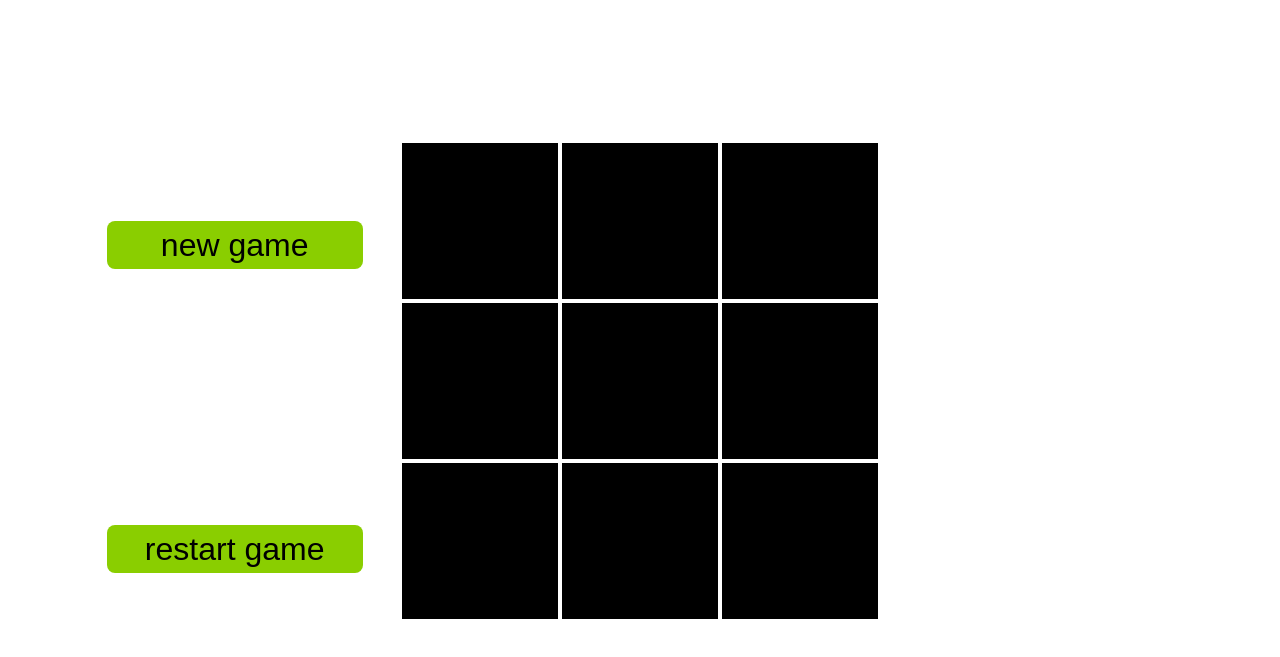
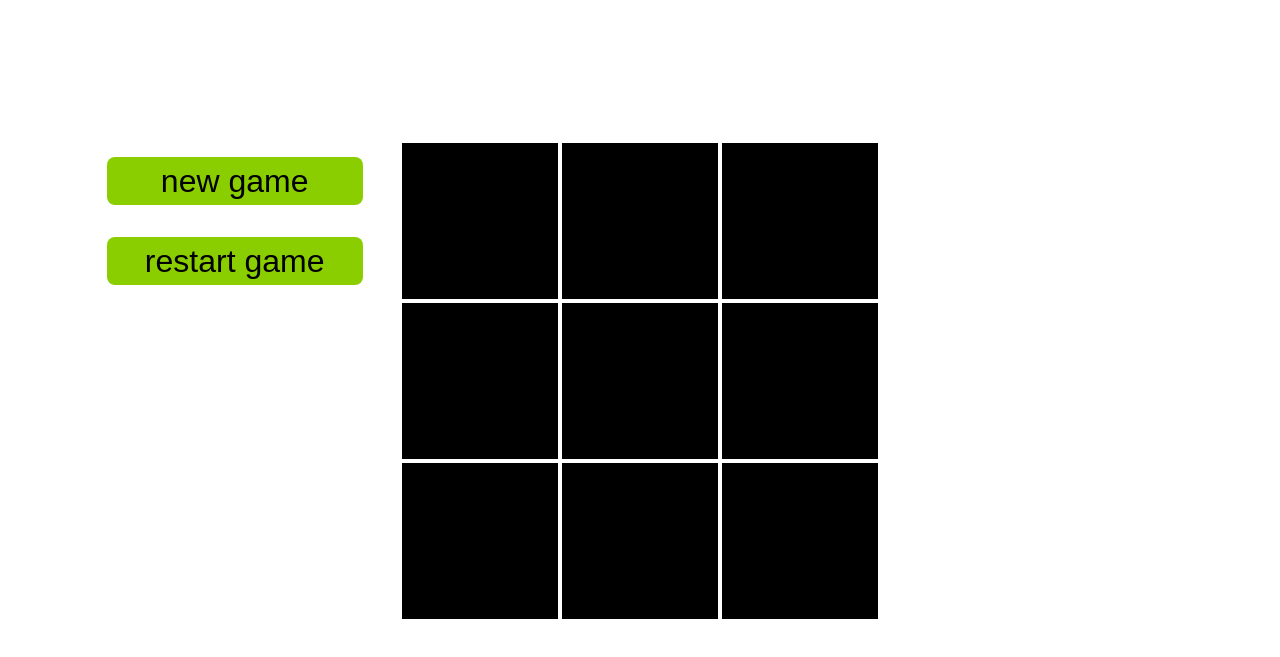
Before and after one commit to mtj8/odin-tictactoe, a plain HTML site: page index.html in a window 1280 px wide. Shown: the part 83-740 px from the top of the page. Drawn offline with Linux system fonts and the light colour scheme.

Commit message:
tiki taka toka

```diff
--- a/style.css
+++ b/style.css
@@ -64,12 +64,12 @@ body {
 
 #new-game {
     position: absolute;
-    top: 19rem;
+    top: 30%;
     left: calc(100%/12);
 }
 
 #restart-game {
     position: absolute;
-    top: 38rem;
+    top: 40%;
     left: calc(100%/12);
 }
--- a/tictactoe.js
+++ b/tictactoe.js
@@ -188,4 +188,6 @@ const Controller = (function() {
 
 })();
 
+const newGame = document.getElementById("new-game");
+// newGame.addEventListener("click", )
 Controller.initGame(0, 1);
```
